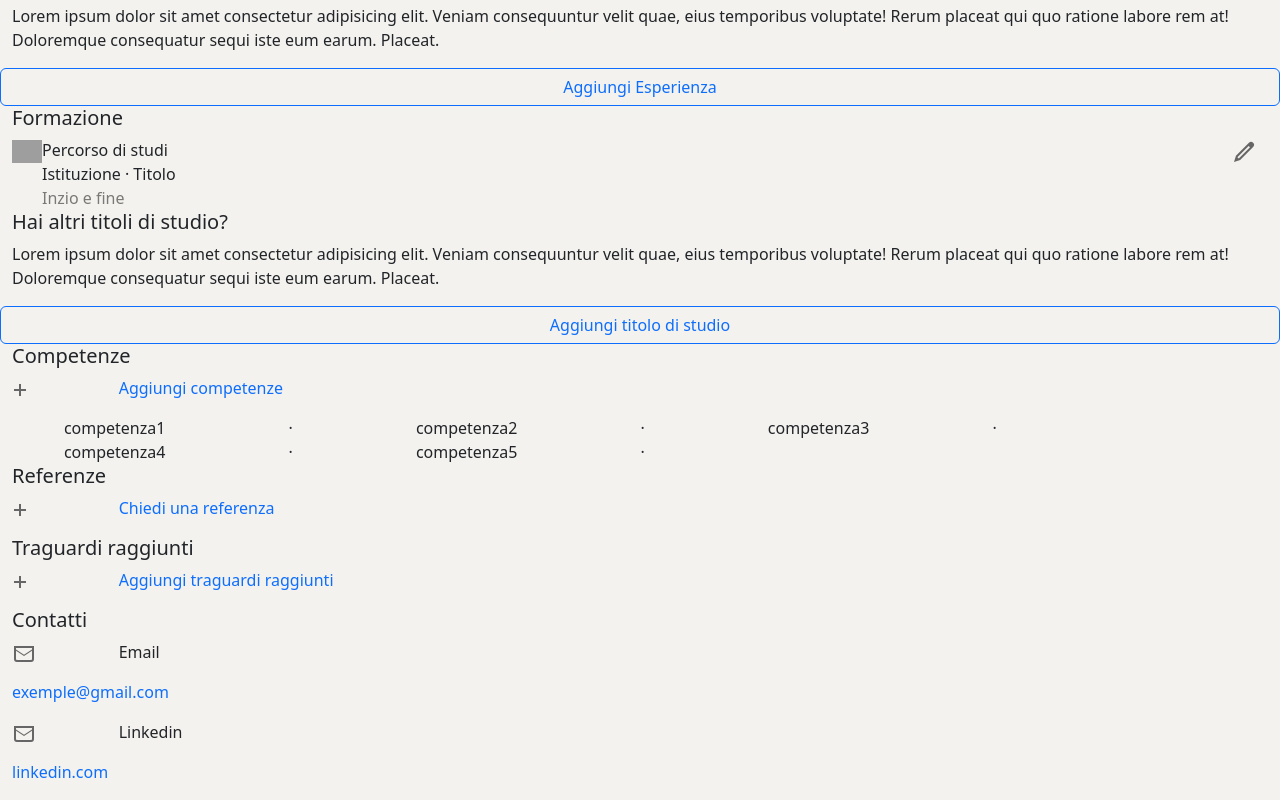
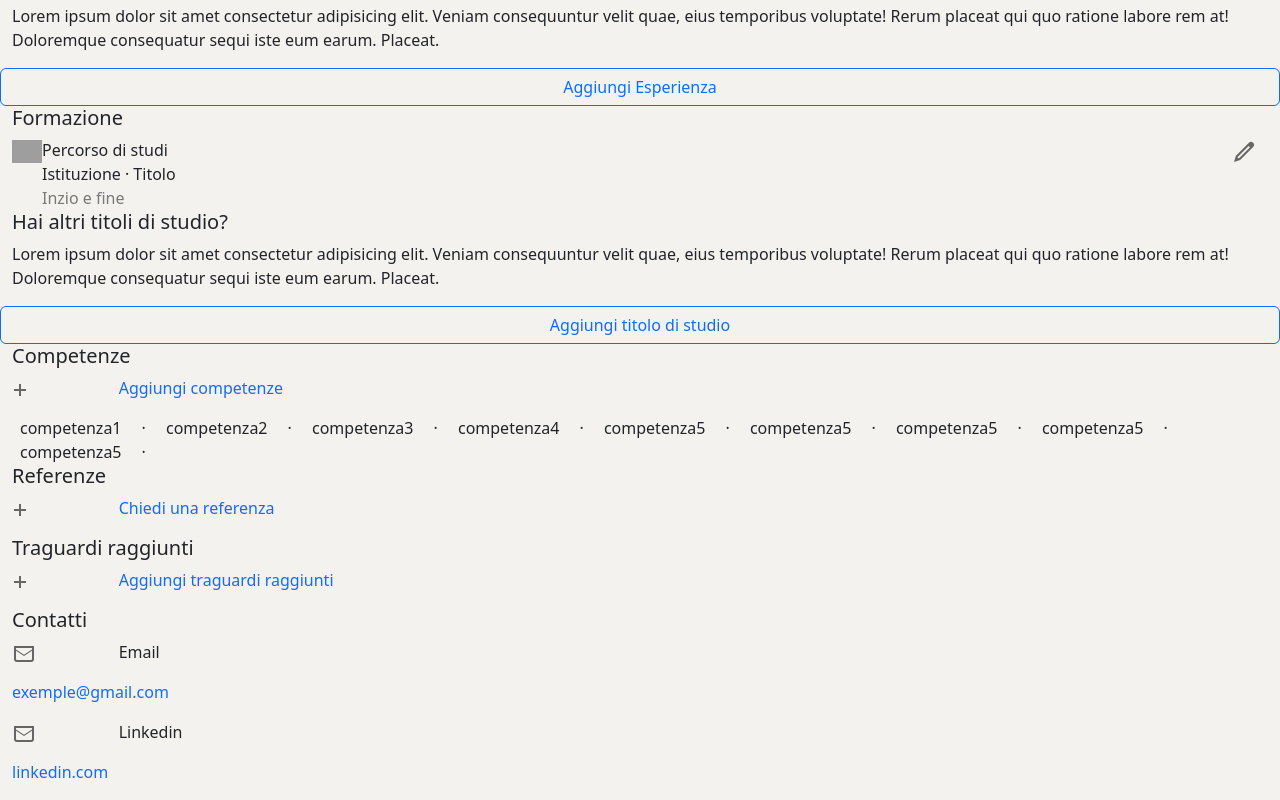
Before and after one commit to Alessandro-Marabese/BuildWeek3-Team6, a React (Vite) app: page /profile in a window 1280 px wide. Shown: the part 1942-2742 px from the top of the page. Built offline with nearby package versions, Linux system fonts and the light colour scheme; no server answers; grey boxes are pictures that could not be loaded.

Commit message:
modifiche competenze

```diff
--- a/src/components/Competenze.jsx
+++ b/src/components/Competenze.jsx
@@ -23,28 +23,26 @@ const Competenze = () => {
         </Row>
       </Container>
       <Container fluid className="mx-0">
-        <Row className="text-center">
-          <Col xs={2} className="p-0 mx-2">
-            competenza1
-          </Col>
-          <Col xs={1} className="dot-separator p-0 mx-2"></Col>
-          <Col xs={2} className="p-0 mx-2">
-            competenza2
-          </Col>
-          <Col xs={1} className="dot-separator p-0 mx-2"></Col>
-          <Col xs={2} className="p-0 mx-2">
-            competenza3
-          </Col>
-          <Col xs={1} className="dot-separator p-0 mx-2"></Col>
-          <Col xs={2} className="p-0 mx-2">
-            competenza4
-          </Col>
-          <Col xs={1} className="dot-separator p-0 mx-2"></Col>
-          <Col xs={2} className="p-0 mx-2">
-            competenza5
-          </Col>
-          <Col xs={1} className="dot-separator p-0 mx-2"></Col>
-        </Row>
+        <div className=" d-flex flex-wrap text-center">
+          <div className="p-0 mx-2">competenza1</div>
+          <div className="dot-separator p-0 mx-2"></div>
+          <div className="p-0 mx-2">competenza2</div>
+          <div className="dot-separator p-0 mx-2"></div>
+          <div className="p-0 mx-2">competenza3</div>
+          <div className="dot-separator p-0 mx-2"></div>
+          <div className="p-0 mx-2">competenza4</div>
+          <div className="dot-separator p-0 mx-2"></div>
+          <div className="p-0 mx-2">competenza5</div>
+          <div className="dot-separator p-0 mx-2"></div>
+          <div className="p-0 mx-2">competenza5</div>
+          <div className="dot-separator p-0 mx-2"></div>
+          <div className="p-0 mx-2">competenza5</div>
+          <div className="dot-separator p-0 mx-2"></div>
+          <div className="p-0 mx-2">competenza5</div>
+          <div className="dot-separator p-0 mx-2"></div>
+          <div className="p-0 mx-2">competenza5</div>
+          <div className="dot-separator p-0 mx-2"></div>
+        </div>
       </Container>
     </Col>
   );
```
